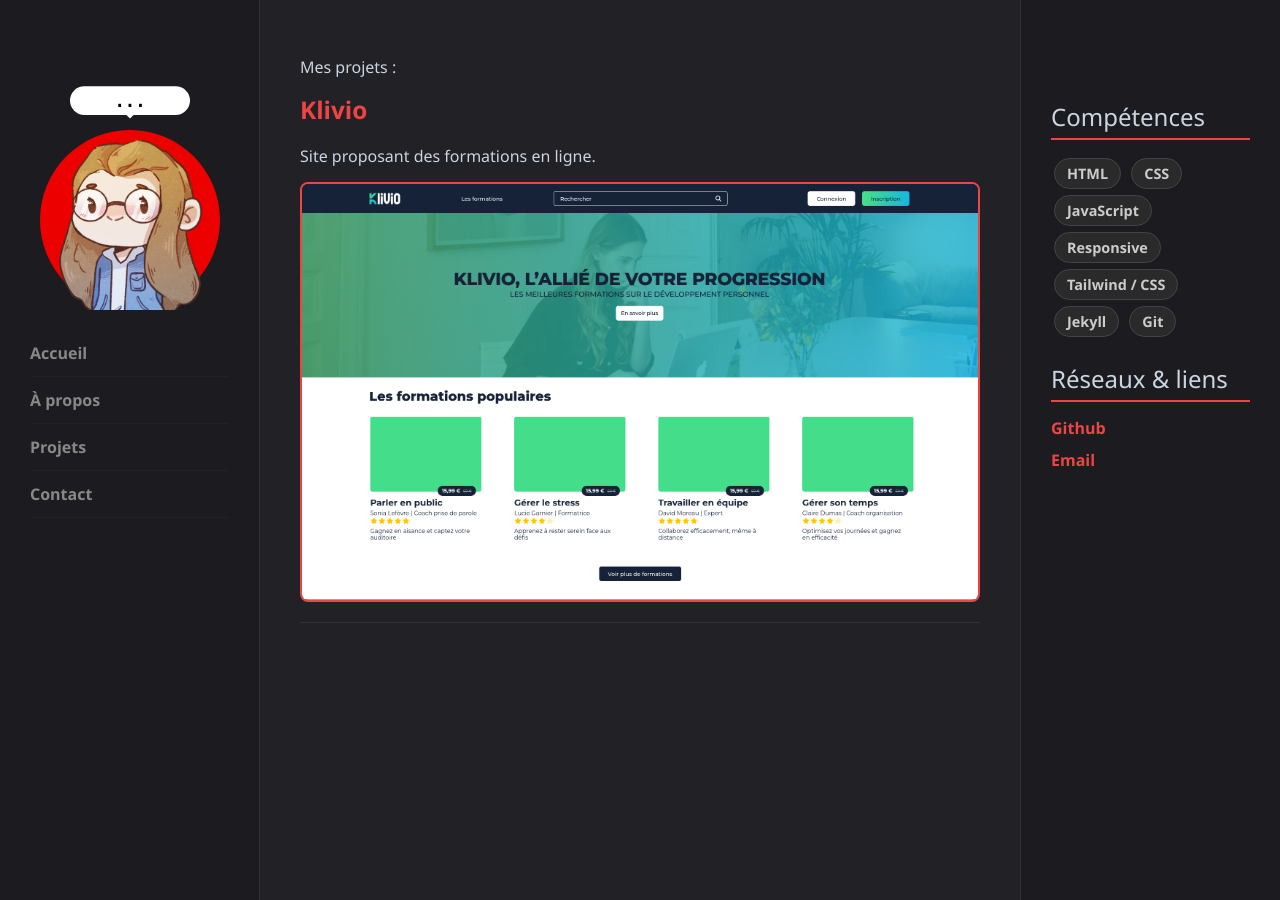
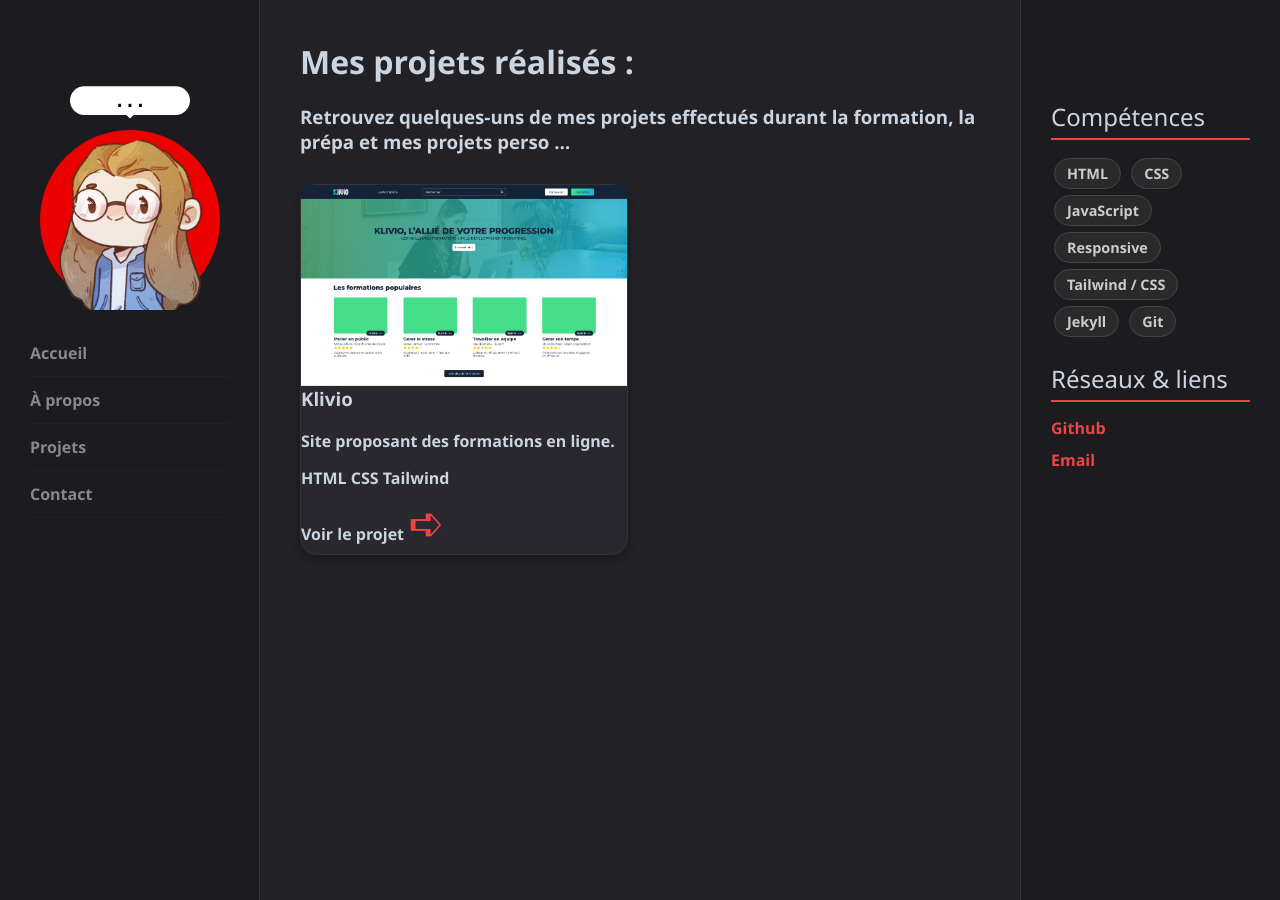
Before and after one commit to Meegy-exe/Portfolio, a Jekyll site: the page built from projects.markdown, in a window 1280 px wide. Built offline with Jekyll 4.4.1, drawn with Linux system fonts in a browser that asks for light colours.

Commit message:
Add _index-projects.scss

```diff
--- a/_config.yml
+++ b/_config.yml
@@ -23,7 +23,7 @@ theme: jekyll-theme-midnight
 
 
 # jekyll prend en compte les collections pour les projets, analyse _projects, déclare en pages et genere les
-
+# Sommaire des projets
 collections:
   projects:
     output: true
--- /dev/null
+++ b/_sass/_index-projects.scss
@@ -0,0 +1,56 @@
+// Style pour le sommaire des projets
+
+// Contenu de la page
+.project-grid {
+    // colonne
+    display: grid;
+    gap: 25px;
+    margin-top: 30px;
+    grid-template-columns: repeat(auto-fill, minmax(300px,  1fr));
+}
+
+// Carte des projets
+.card-project {
+    display: flex;
+    flex-direction: column;
+    color: $text-color;
+    // bg plus clair que celui de base
+    background-color: lighten($nav-background, 5%);
+    border: 1px solid $nav-border;
+    border-radius: 16px;
+    text-decoration: none;
+    // addoucit l hover
+    transition: all 0.3s cubic-bezier(0.25n 0.8, 0.25, 1);
+    box-shadow: 0 4px 6px $background-color;
+}
+
+// Hover carte projet
+.card-project:hover{
+    border-color: $rouge-vif;
+    // monte légèrement
+    transform: translateY(-7px);
+    box-shadow: 0 15px 30px rgba(0, 0, 0, 0.4);
+}
+
+// h3 hover
+.card-project:hover h3 {
+    color: $rouge-vif;
+}
+
+// flèche hover
+.card-project:hover .arrow{
+    color: $rouge-vif;
+    transform: translateY(5px);
+}
+
+
+
+.arrow {
+    font-size: 3em;
+    color: $rouge-vif;
+}
+
+// La div qui englobe les cartes de projets
+.sommaire-projets {
+    margin-top: 20px;
+}
--- a/_sass/_projects.scss
+++ b/_sass/_projects.scss
@@ -1,10 +1,5 @@
-// style pour la page sommaire projets
+// style pour les pages projets
 
-
-// La div qui englobe les cartes de projets
-.sommaire-projets {
-    margin-top: 20px;
-}
 
 // Carte de projet
 .carte-projet {
--- a/assets/css/style.scss
+++ b/assets/css/style.scss
@@ -5,4 +5,5 @@
 @import "index";
 @import "about";
 @import "contact";
+@import "index-projects";
 @import "projects";
--- a/projects.markdown
+++ b/projects.markdown
@@ -4,19 +4,34 @@ title: Mes projets
 permalink: /projets/
 order: 2
 ---
-<!-- format de liste pour afficher les differents projets -->
-<!-- source avec accolade -->
+<!-- Page sommaire des projets -->
+# Mes projets réalisés :
+<!-- phrase à revoir WARNING -->
+### Retrouvez quelques-uns de mes projets effectués durant la formation, la prépa et mes projets perso ...
+<!-- Bloc des projets -->
+<div class="project-grid">
+     {% for project in site.projects %} <a href="{{ project.url | relative_url }}" class="card-project">
+     <!-- garde la mise en page si pas d image -->
+        {% if project.image %}
+        <div class="miniature-pj">
+            <img src="{{ project.image | relative_url }}" alt="{{ project.title }}">
+        </div>
+        {% endif %}
+        <div class="card-pj">
+            <h3>{{ project.title }}</h3>
+            <!-- truncate : au dela de 100 caractère ça met ... -->
+            <p>{{ project.description | truncate: 100 }}</p>
+            <!-- Technologies utilisées -->
+            <div class="bloc-tech-index">
+                {% for tech in project.techs %}
+                <span class="tech-index">{{ tech }}</span>
+                {% endfor %}
+            </div>
+            <div class="click-index">
+                Voir le projet <span class="arrow">➪</span>
+            </div>
 
-
-Mes projets :
-
-<div class="sommaire-projet">
-        {% for project in site.projects %}
-            <div class="carte-projet">
-                <h3>
-                    <a href="{{ project.url | relative_url }}">{{ project.title }}</a>
-                </h3>
-                <p>{{ project.description }}</p>
-                <a href="{{ project.url | relative_url }}"><img src="{{ project.image | relative_url }}" alt="{{ project.title }}"></a>
-        {% endfor %}
+        </div>
+    </a>
+    {% endfor %}
 </div>
```
